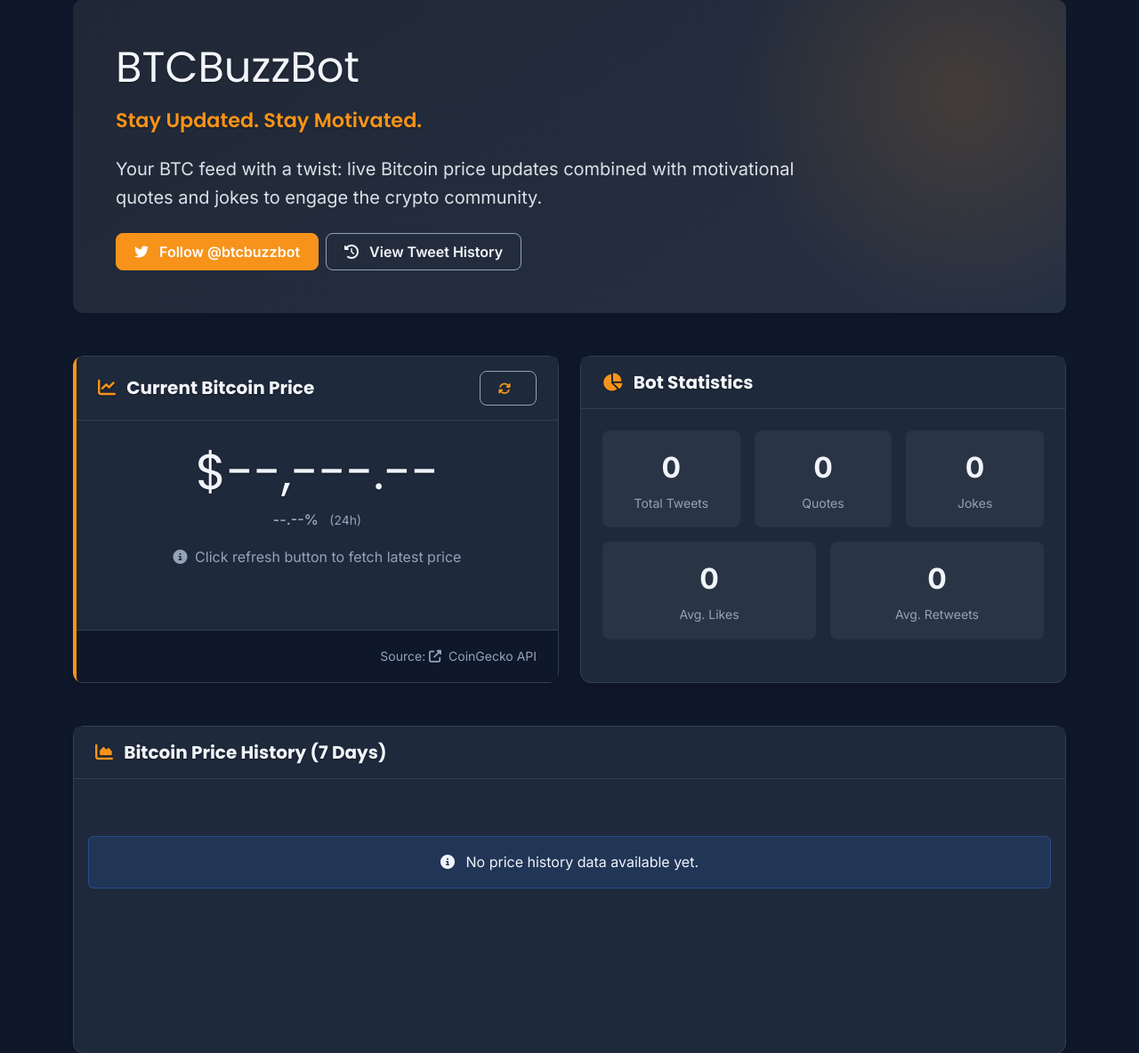
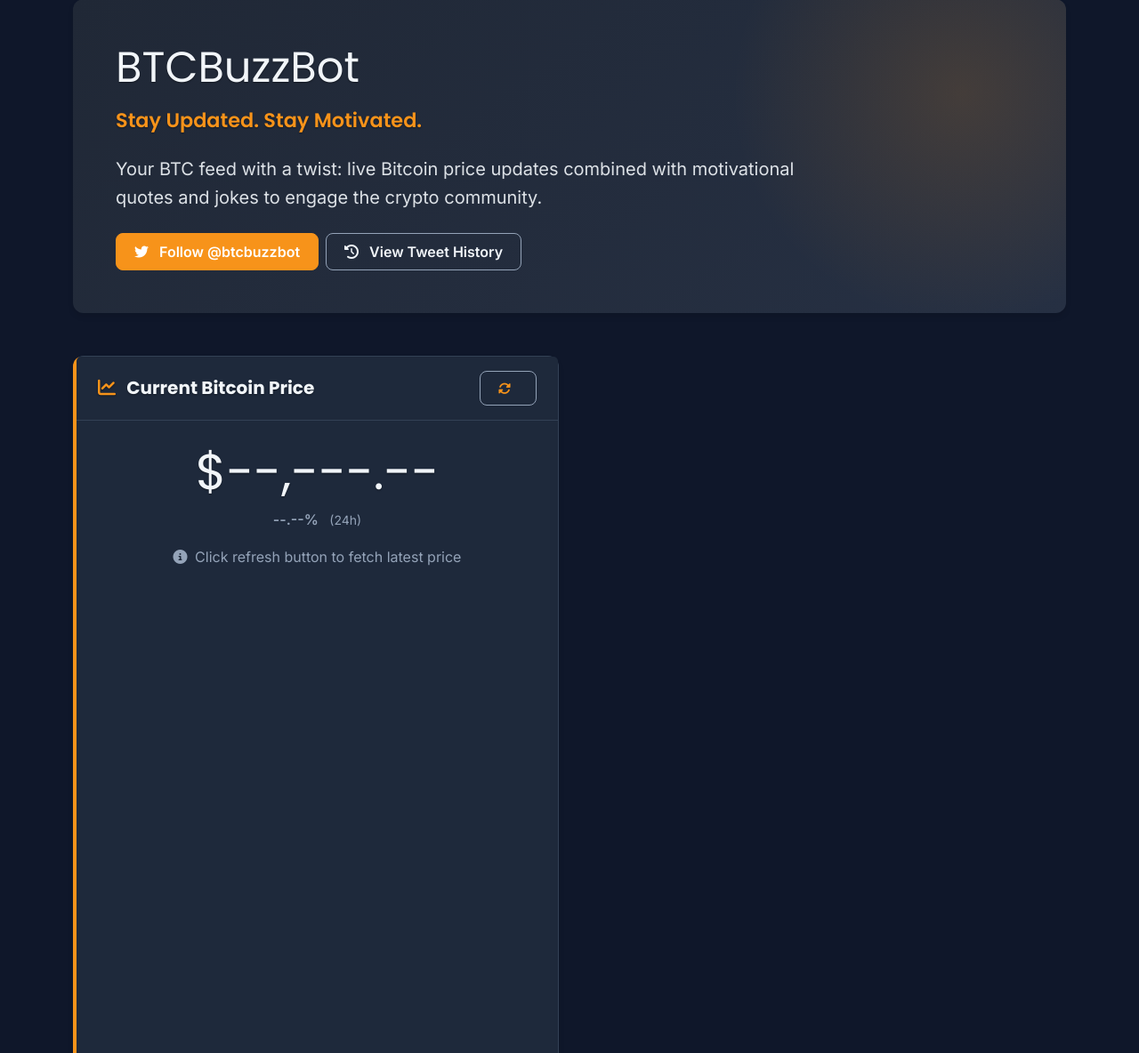
Before and after one commit to DITreneris/btcbuzzbot, a Flask app: page / in a window 1280 px wide. Shown: the part 116-1300 px from the top of the page at 89% size. Run offline with Flask 2, Linux system fonts and the light colour scheme; data that the repository does not hold is empty; some libraries are stand-ins or nearby versions.

Commit message:
Correct home.html template fix

```diff
--- a/templates/home.html
+++ b/templates/home.html
@@ -72,11 +72,6 @@
                     </p>
                 {% endif %}
             </div>
-            <div class="card-footer text-end">
-                <small class="text-muted">Source: <i class="fas fa-external-link-alt me-1"></i> CoinGecko API</small>
-            </div>
-        </div>
-    </div>
 
     <!-- Statistics -->
     <div class="col-md-6 mb-4">
```
